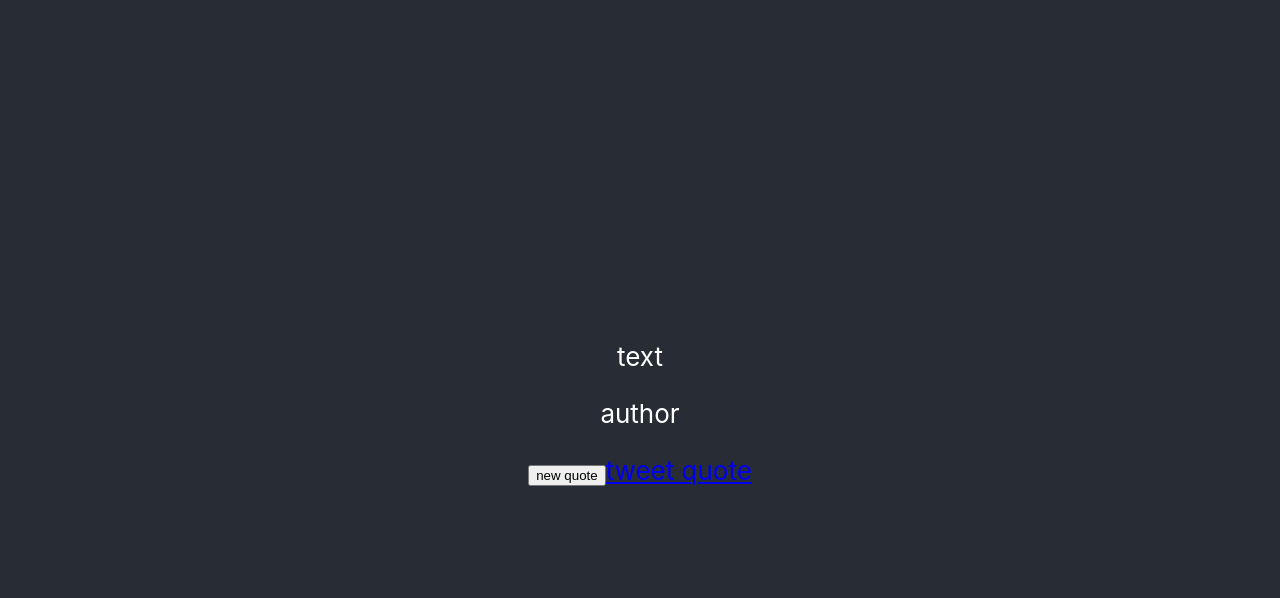
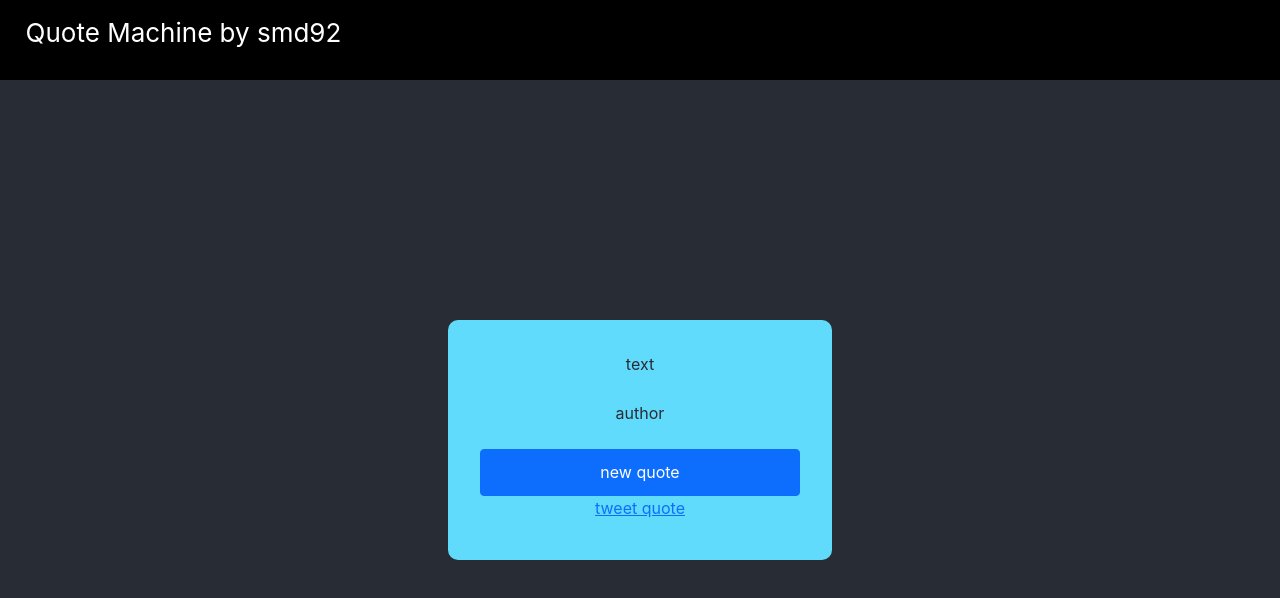
Before and after one commit to smd92/quote-machine, a React (Create React App) app: page / in a window 1280 px wide. Shown: the top 598 px of the page. Built offline with nearby package versions, Linux system fonts and the light colour scheme.

Commit message:
quote-machine

```diff
--- a/package.json
+++ b/package.json
@@ -7,6 +7,7 @@
     "@testing-library/jest-dom": "^5.14.1",
     "@testing-library/react": "^11.2.7",
     "@testing-library/user-event": "^12.8.3",
+    "bootstrap": "^5.1.3",
     "react": "^17.0.2",
     "react-dom": "^17.0.2",
     "react-scripts": "4.0.3",
--- a/src/App.css
+++ b/src/App.css
@@ -3,12 +3,36 @@
 }
 
 .App-header {
+  background-color: black;
+  min-height: 10vh;
+  display: flex;
+  flex-direction: row;
+  align-items: center;
+  justify-content: left;
+  font-size: calc(10px + 2vmin);
+  color: white;
+}
+
+#page-title {
+  margin-left: 2vw;
+}
+
+.App-content {
   background-color: #282c34;
-  min-height: 100vh;
+  min-height: 90vh;
   display: flex;
   flex-direction: column;
   align-items: center;
   justify-content: center;
-  font-size: calc(10px + 2vmin);
   color: white;
 }
+
+#quote-box {
+  background-color: #61DBFB;
+  color: #282c34;
+  border-radius: 10px;
+  min-width: 30vw;
+  min-height: 30vh;
+  display: grid;
+  padding: 2rem;
+}
--- a/src/App.js
+++ b/src/App.js
@@ -8,9 +8,7 @@ class QuoteMachine extends React.Component {
 
   render() {
     return (
-      <main>
         <QuoteBox />
-      </main>
     );
   }
 }
@@ -20,7 +18,7 @@ const QuoteBox = (props) => {
     <div id="quote-box">
       <p id="text">text</p>
       <p id="author">author</p>
-      <button id="new-quote">new quote</button>
+      <button id="new-quote" className="btn btn-primary">new quote</button>
       <a id="tweet-quote" href="#">tweet quote</a>
     </div>
   );
@@ -30,8 +28,11 @@ function App() {
   return (
     <div className="App">
       <header className="App-header">
+        <p id="page-title">Quote Machine by smd92</p>
+      </header>
+      <main className="App-content">
         <QuoteMachine />
-      </header>
+      </main>
     </div>
   );
 }
--- a/src/index.js
+++ b/src/index.js
@@ -1,3 +1,4 @@
+import 'bootstrap/dist/css/bootstrap.min.css';
 import React from 'react';
 import ReactDOM from 'react-dom';
 import './index.css';
```
Also changed, not shown: 1 other file (tests, documents, lock files or other folders).
